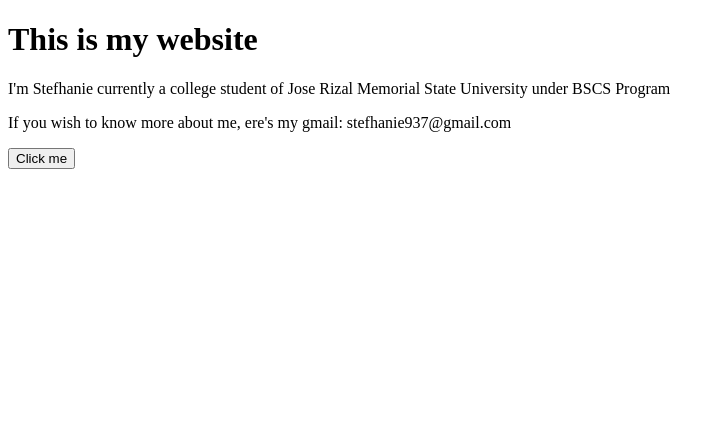
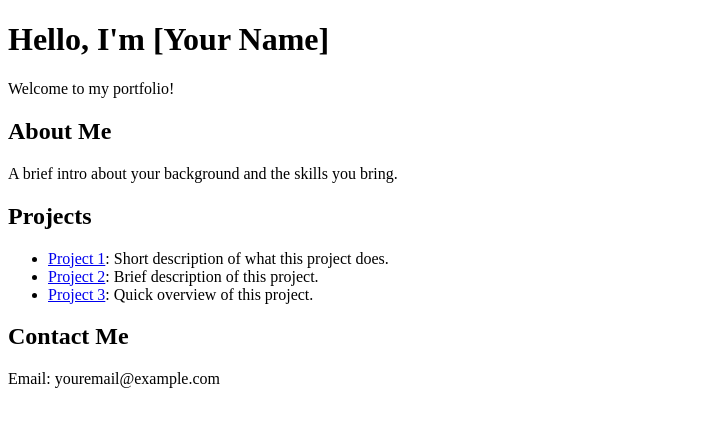
Before and after one commit to stefhanie937/myPortfolio, a plain HTML site: page index.html in a window 1280 px wide. Shown: the whole page, without its empty margins (0-725 px from the left). Drawn offline with Linux system fonts and the light colour scheme.

Commit message:
Add files via upload

```diff
--- a/index.html
+++ b/index.html
@@ -2,14 +2,33 @@
 <html lang="en">
 <head>
     <meta charset="UTF-8">
-    <meta name="viewport" content="width=!, initial-scale=1.0">
-    <title>Stefhanie</title>
+    <meta name="viewport" content="width=device-width, initial-scale=1.0">
+    <title>My Portfolio</title>
+    <link rel="stylesheet" href="style.css">
 </head>
 <body>
-    <h1>This is my website</h1>
-    <p>I'm Stefhanie currently a college student of Jose Rizal Memorial State University under BSCS Program</p>
-    </p>If you wish to know more about me, ere's my gmail: stefhanie937@gmail.com</p>
+    <header>
+        <h1>Hello, I'm [Your Name]</h1>
+        <p>Welcome to my portfolio!</p>
+    </header>
 
-    <button>Click me</button>
+    <section id="about">
+        <h2>About Me</h2>
+        <p>A brief intro about your background and the skills you bring.</p>
+    </section>
+
+    <section id="projects">
+        <h2>Projects</h2>
+        <ul>
+            <li><a href="link-to-project1">Project 1</a>: Short description of what this project does.</li>
+            <li><a href="link-to-project2">Project 2</a>: Brief description of this project.</li>
+            <li><a href="link-to-project3">Project 3</a>: Quick overview of this project.</li>
+        </ul>
+    </section>
+
+    <section id="contact">
+        <h2>Contact Me</h2>
+        <p>Email: youremail@example.com</p>
+    </section>
 </body>
 </html>
```
